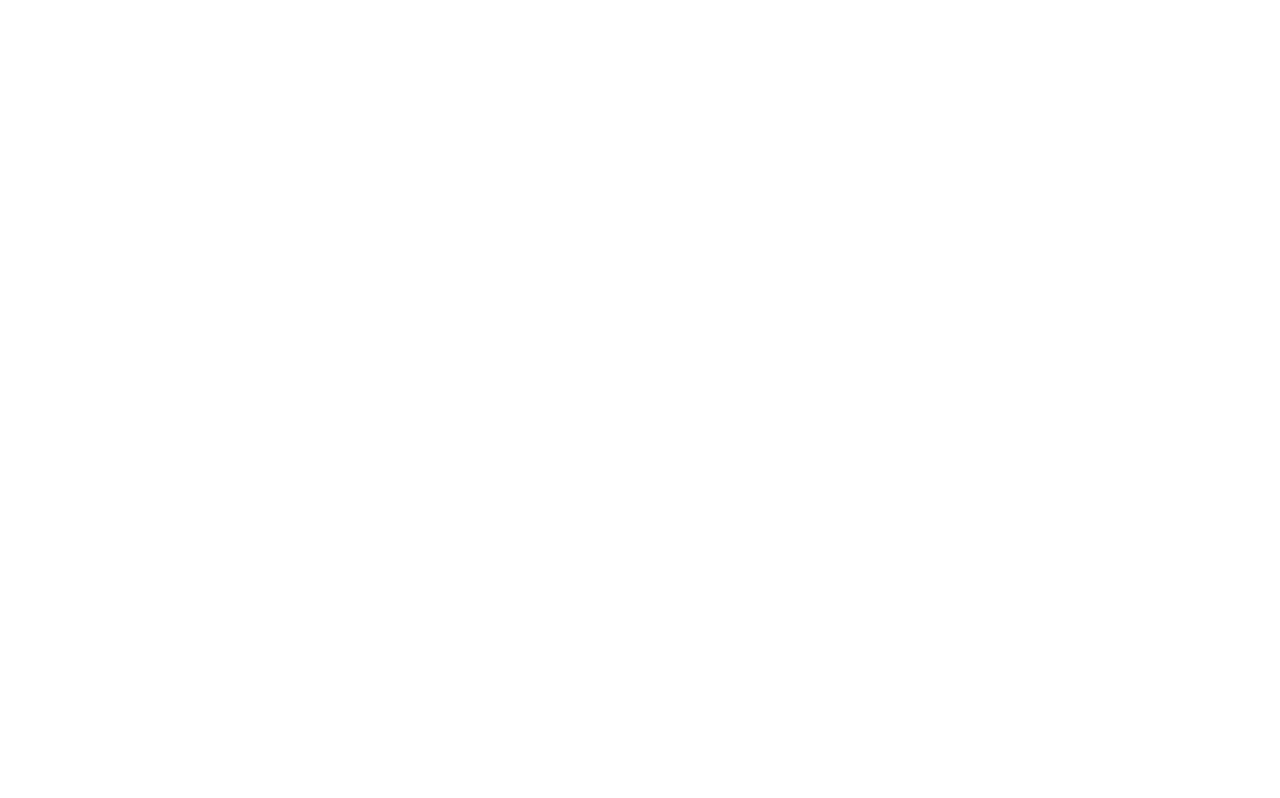
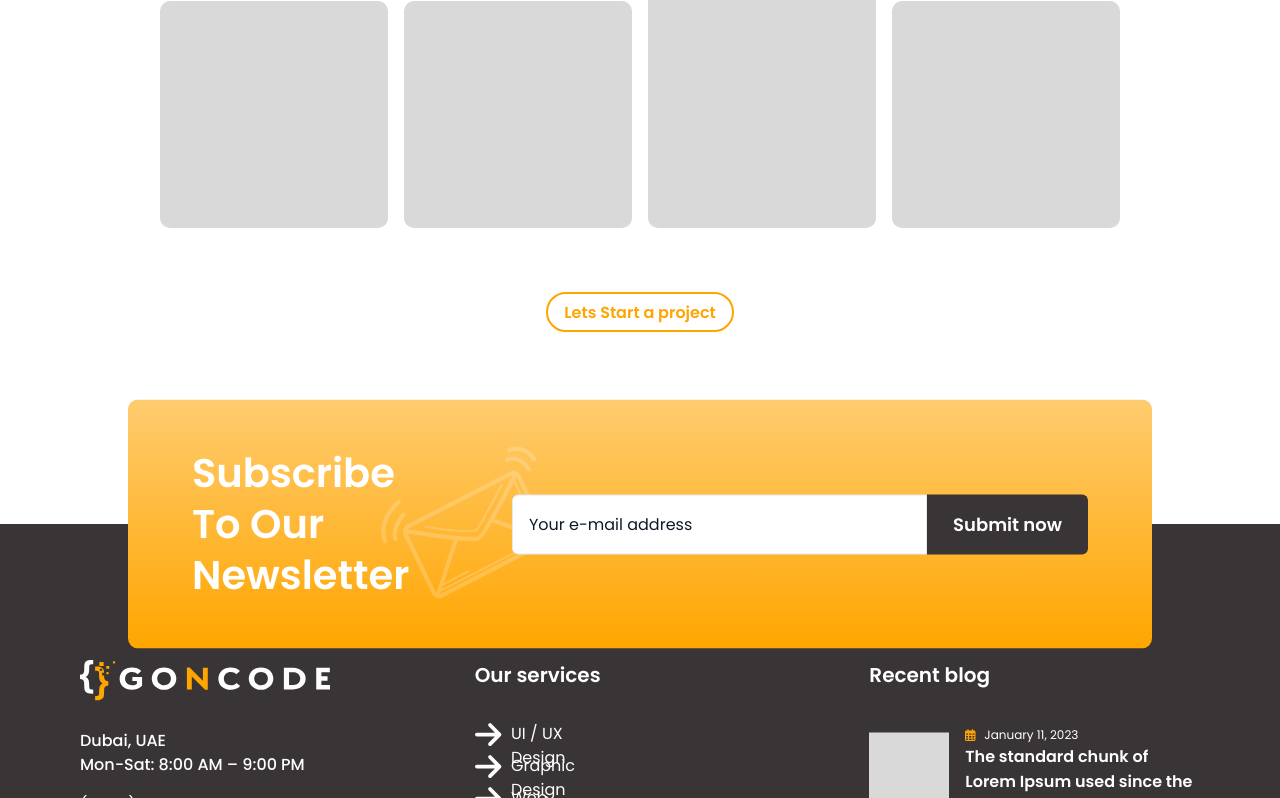
Before and after one commit to HaidarJbeily7/go-n-code, a Next.js app: page /portfolio in a window 1280 px wide. Shown: the part 1984-2782 px from the top of the page. Before the commit the page ends 822 px from the top, so only its background shows below. Built offline with nearby package versions, Linux system fonts and the light colour scheme.

Commit message:
Created Portfolio Grid

```diff
--- a/src/app/portfolio/page.tsx
+++ b/src/app/portfolio/page.tsx
@@ -1,10 +1,14 @@
+import Footer from "@/components/footer/footer";
 import Navbar from "@/components/navbar";
 import PortfoliosHero from "@/components/portfolio/portfolio-hero";
+import PortfolioProjects from "@/components/portfolio/portfolio-projects";
 
 export default function Portfolio() {
   return (
     <div className="flex min-h-screen flex-col">
       <PortfoliosHero />
+      <PortfolioProjects />
+      <Footer />
     </div>
   );
 }
--- /dev/null
+++ b/src/components/portfolio/portfolio-button.tsx
@@ -0,0 +1,29 @@
+import { Button } from "@chakra-ui/react";
+
+interface PortfolioButtonProps {
+  text: string;
+  marginx: number;
+  marginy: number;
+}
+
+export default function PortfolioButton({
+  text,
+  marginx,
+  marginy,
+}: PortfolioButtonProps) {
+  return (
+    <Button
+      color={"#FFA500"}
+      variant="outline"
+      mx={marginx}
+      my={marginy}
+      rounded={"45px"}
+      border={"2px"}
+      _hover={{
+        bg: "#F8F9FC",
+      }}
+    >
+      {text}
+    </Button>
+  );
+}
--- /dev/null
+++ b/src/components/portfolio/portfolio-grid.tsx
@@ -0,0 +1,99 @@
+import { Grid, GridItem } from "@chakra-ui/react";
+
+export default function PortfolioGrid() {
+  return (
+    <Grid
+      mt={8}
+      h="150vh"
+      templateRows="repeat(5, 1fr)"
+      templateColumns="repeat(4, 1fr)"
+      gap={4}
+    >
+      <GridItem
+        rowSpan={1}
+        colSpan={2}
+        bg="#D9D9D9"
+        borderRadius={"10px"}
+      ></GridItem>
+      <GridItem
+        colSpan={1}
+        rowSpan={2}
+        bg="#D9D9D9"
+        borderRadius={"10px"}
+      ></GridItem>
+      <GridItem
+        colSpan={1}
+        rowSpan={1}
+        bg="#D9D9D9"
+        borderRadius={"10px"}
+      ></GridItem>
+      <GridItem
+        colSpan={1}
+        rowSpan={1}
+        bg="#D9D9D9"
+        borderRadius={"10px"}
+      ></GridItem>
+      <GridItem
+        colSpan={1}
+        rowSpan={1}
+        bg="#D9D9D9"
+        borderRadius={"10px"}
+      ></GridItem>
+      <GridItem
+        colSpan={1}
+        rowSpan={1}
+        bg="#D9D9D9"
+        borderRadius={"10px"}
+      ></GridItem>
+      <GridItem
+        colSpan={1}
+        rowSpan={1}
+        bg="#D9D9D9"
+        borderRadius={"10px"}
+      ></GridItem>
+      <GridItem
+        colSpan={1}
+        rowSpan={1}
+        bg="#D9D9D9"
+        borderRadius={"10px"}
+      ></GridItem>
+      <GridItem colSpan={2} bg="#D9D9D9" borderRadius={"10px"}></GridItem>
+      <GridItem
+        rowSpan={1}
+        colSpan={2}
+        bg="#D9D9D9"
+        borderRadius={"10px"}
+      ></GridItem>
+      <GridItem
+        colSpan={1}
+        rowSpan={2}
+        bg="#D9D9D9"
+        borderRadius={"10px"}
+      ></GridItem>
+      <GridItem
+        colSpan={1}
+        rowSpan={1}
+        bg="#D9D9D9"
+        borderRadius={"10px"}
+      ></GridItem>
+      <GridItem
+        colSpan={1}
+        rowSpan={1}
+        bg="#D9D9D9"
+        borderRadius={"10px"}
+      ></GridItem>
+      <GridItem
+        colSpan={1}
+        rowSpan={1}
+        bg="#D9D9D9"
+        borderRadius={"10px"}
+      ></GridItem>
+      <GridItem
+        colSpan={1}
+        rowSpan={1}
+        bg="#D9D9D9"
+        borderRadius={"10px"}
+      ></GridItem>
+    </Grid>
+  );
+}
--- /dev/null
+++ b/src/components/portfolio/portfolio-projects.tsx
@@ -0,0 +1,61 @@
+import {
+  Box,
+  Breadcrumb,
+  BreadcrumbItem,
+  BreadcrumbLink,
+  BreadcrumbSeparator,
+  Flex,
+} from "@chakra-ui/react";
+import PortfolioGrid from "./portfolio-grid";
+import PortfolioButton from "./portfolio-button";
+
+export default function PortfolioProjects() {
+  return (
+    <div
+      className="flex  flex-col bg-[#FFFFFF] m-16"
+      style={{
+        background: "#FFFFFF",
+      }}
+    >
+      <Flex justifyContent={"center"}>
+        <Breadcrumb
+          separator=""
+          fontWeight={400}
+          fontSize={"20px"}
+          color={"#666666"}
+          spacing={4}
+        >
+          <BreadcrumbItem>
+            <BreadcrumbLink href="#">All</BreadcrumbLink>
+          </BreadcrumbItem>
+
+          <BreadcrumbItem>
+            <BreadcrumbLink href="#">Web Development</BreadcrumbLink>
+          </BreadcrumbItem>
+
+          <BreadcrumbItem isCurrentPage>
+            <BreadcrumbLink href="#">UI/UX Design</BreadcrumbLink>
+          </BreadcrumbItem>
+
+          <BreadcrumbItem>
+            <BreadcrumbLink href="#">category</BreadcrumbLink>
+          </BreadcrumbItem>
+
+          <BreadcrumbItem>
+            <BreadcrumbLink href="#">category</BreadcrumbLink>
+          </BreadcrumbItem>
+
+          <BreadcrumbItem>
+            <BreadcrumbLink href="#">category</BreadcrumbLink>
+          </BreadcrumbItem>
+        </Breadcrumb>
+      </Flex>
+      <Box mt={16} mx={24}>
+        <PortfolioGrid />
+      </Box>
+      <Flex justifyContent={"center"} mb={28}>
+        <PortfolioButton text="Lets Start a project" marginx={0} marginy={16} />
+      </Flex>
+    </div>
+  );
+}
```
